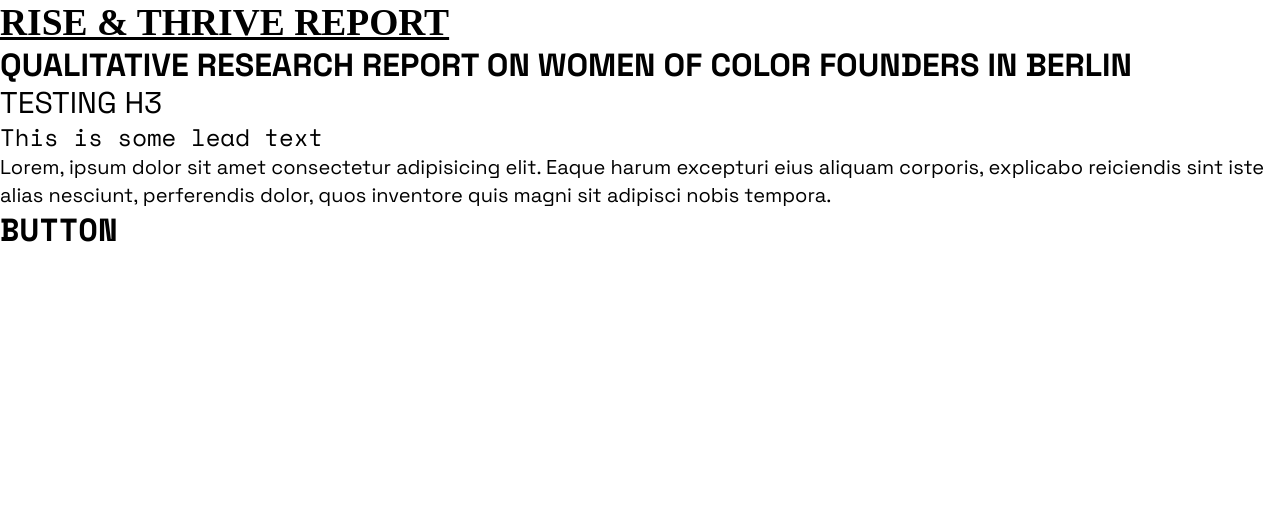
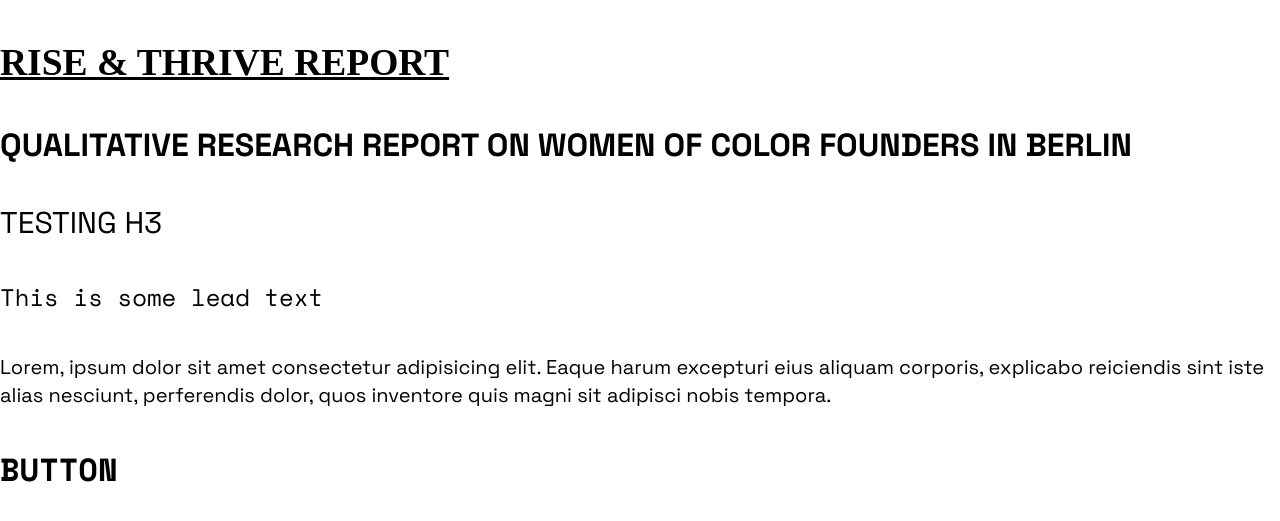
Before and after one commit to Founderland/Report, a Jekyll site: the page built from index.html, in a window 1280 px wide. Shown: the top 521 px of the page. Built offline with Jekyll 4.4.1, drawn with Linux system fonts in a browser that asks for light colours; some web fonts are replaced.

Commit message:
vertical margins for text elements

```diff
--- a/assets/styles/output.css
+++ b/assets/styles/output.css
@@ -685,3 +685,35 @@ h3 {
     line-height: 32px;
   }
 }
+
+/* Spacing */
+
+h1,
+h2,
+h3,
+h4,
+h5,
+p,
+ul,
+li,
+button,
+.cta {
+  margin-top: 1rem;
+  margin-bottom: 1rem;
+}
+
+@media (min-width: 1024px) {
+  h1,
+    h2,
+    h3,
+    h4,
+    h5,
+    p,
+    ul,
+    li,
+    button,
+    .cta {
+    margin-top: 2rem;
+    margin-bottom: 2rem;
+  }
+}
```
Also changed, not shown: assets/styles/input.css (+30 -0 lines), tailwind.config.js (+2 -5 lines).
